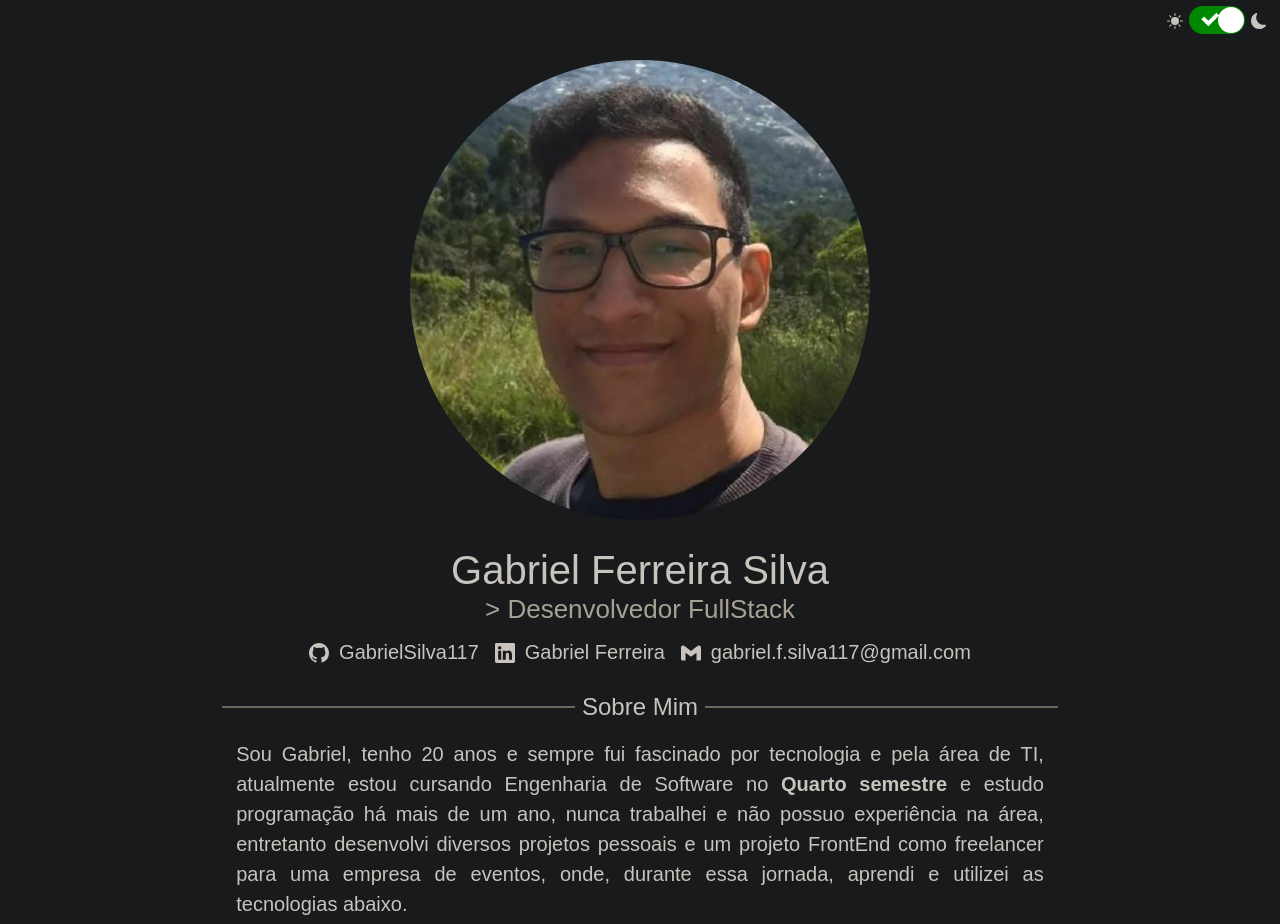
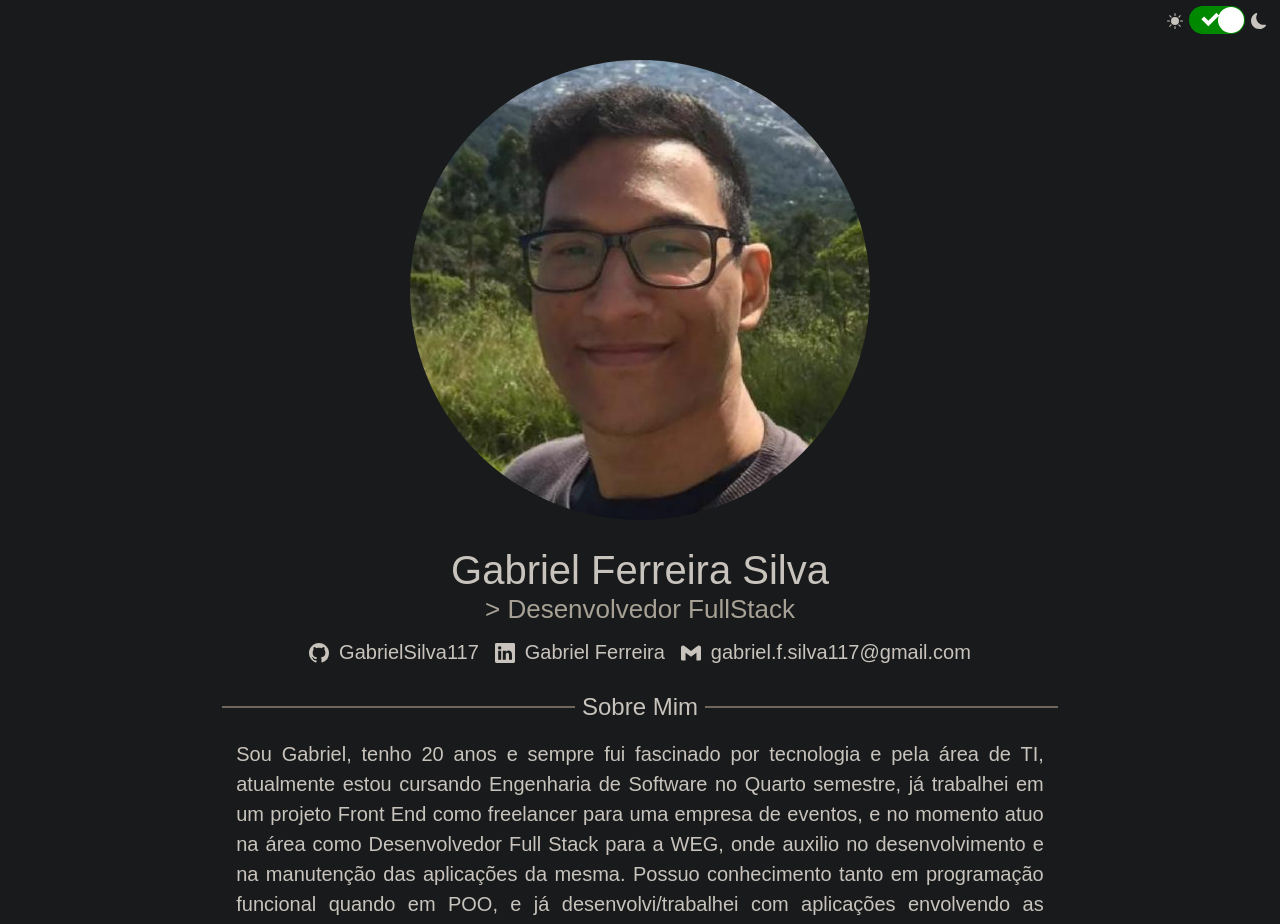
Before and after one commit to GabrielSilva117/personal-portfolio, a React (Create React App) app: page / in a window 1280 px wide. Shown: the top 924 px of the page. Built offline with nearby package versions, Linux system fonts and the light colour scheme.

Commit message:
feat: Changes the 'about me' text

```diff
--- a/src/home/aboutMe/AboutMe.js
+++ b/src/home/aboutMe/AboutMe.js
@@ -12,7 +12,7 @@ const AboutMe = () => {
         <h4>Sobre Mim</h4>
       </div>
       <div className="aboutme-text">
-        <p>
+        {/* <p>
           Sou Gabriel, tenho 20 anos e sempre fui fascinado por tecnologia e
           pela área de TI, atualmente estou cursando Engenharia de Software no
           <strong> Quarto semestre</strong> e estudo programação há mais de um
@@ -20,6 +20,16 @@ const AboutMe = () => {
           desenvolvi diversos projetos pessoais e um projeto FrontEnd como
           freelancer para uma empresa de eventos, onde, durante essa jornada,
           aprendi e utilizei as tecnologias abaixo.
+        </p> */}
+        <p>
+          Sou Gabriel, tenho 20 anos e sempre fui fascinado por tecnologia e
+          pela área de TI, atualmente estou cursando Engenharia de Software no
+          Quarto semestre, já trabalhei em um projeto Front End como freelancer
+          para uma empresa de eventos, e no momento atuo na área como
+          Desenvolvedor Full Stack para a WEG, onde auxilio no desenvolvimento e
+          na manutenção das aplicações da mesma. Possuo conhecimento tanto em
+          programação funcional quando em POO, e já desenvolvi/trabalhei com
+          aplicações envolvendo as tecnologia citadas na tabela abaixo.
         </p>
       </div>
     </div>
```
